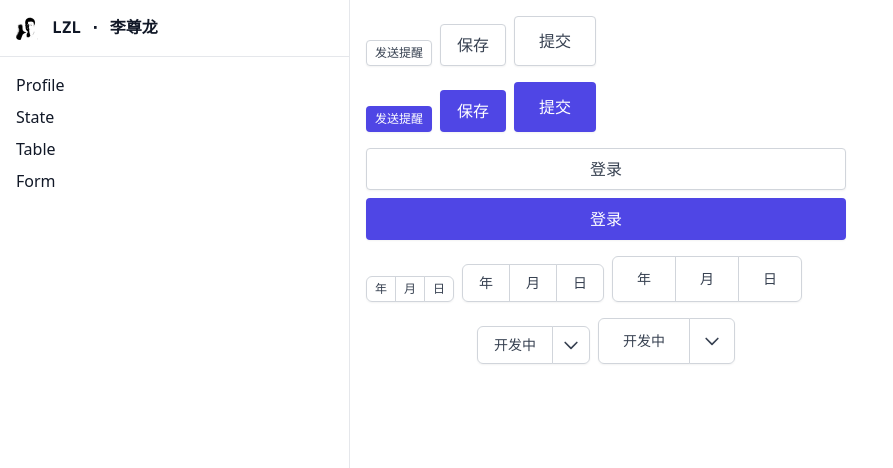
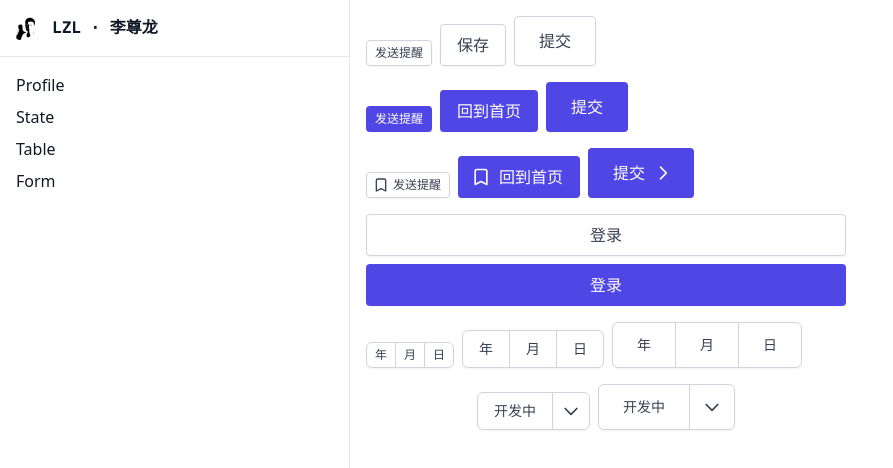
Before and after one commit to lzl/lzl.dev, a Next.js app: page /components in a window 1280 px wide. Shown: the top 468 px of the page, without its empty margins (0-893 px from the left). Built offline with nearby package versions, Linux system fonts and the light colour scheme; what @tailwindcss/typography would draw is missing.

Commit message:
button with icon

```diff
--- a/src/components/Button.js
+++ b/src/components/Button.js
@@ -1,4 +1,3 @@
-import { useState } from 'react'
 import clsx from 'clsx'
 import { Menu, Transition } from '@headlessui/react'
 
@@ -6,7 +5,9 @@ export function Button({
   children,
   variant = 'outline',
   size = 'md',
-  fullWidth = false,
+  isFullWidth = false,
+  leftIcon,
+  rightIcon,
 }) {
   return (
     <button
@@ -22,11 +23,31 @@ export function Button({
           'px-2 py-1 text-xs': size === 'sm',
           'px-4 py-2 text-base': size === 'md',
           'px-6 py-3 text-base': size === 'lg',
-          'block w-full justify-center': fullWidth,
+          'block w-full justify-center': isFullWidth,
         }
       )}
     >
+      {leftIcon && (
+        <span
+          className={clsx({
+            '-ml-0.5 mr-1 w-4 h-4': size === 'sm',
+            '-ml-1 mr-2 w-5 h-5': ['md', 'lg'].indexOf(size) > -1,
+          })}
+        >
+          {leftIcon}
+        </span>
+      )}
       {children}
+      {rightIcon && (
+        <span
+          className={clsx({
+            'ml-1 -mr-0.5 w-4 h-4': size === 'sm',
+            'ml-2 -mr-1 w-5 h-5': ['md', 'lg'].indexOf(size) > -1,
+          })}
+        >
+          {rightIcon}
+        </span>
+      )}
     </button>
   )
 }
--- /dev/null
+++ b/src/components/Icon.js
@@ -0,0 +1,35 @@
+export function HomeIcon() {
+  return (
+    <svg
+      xmlns="http://www.w3.org/2000/svg"
+      fill="none"
+      viewBox="0 0 24 24"
+      stroke="currentColor"
+    >
+      <path
+        strokeLinecap="round"
+        strokeLinejoin="round"
+        strokeWidth={2}
+        d="M5 5a2 2 0 012-2h10a2 2 0 012 2v16l-7-3.5L5 21V5z"
+      />
+    </svg>
+  )
+}
+
+export function ChevronRightIcon() {
+  return (
+    <svg
+      xmlns="http://www.w3.org/2000/svg"
+      fill="none"
+      viewBox="0 0 24 24"
+      stroke="currentColor"
+    >
+      <path
+        strokeLinecap="round"
+        strokeLinejoin="round"
+        strokeWidth={2}
+        d="M9 5l7 7-7 7"
+      />
+    </svg>
+  )
+}
--- a/src/pages/components.js
+++ b/src/pages/components.js
@@ -1,6 +1,7 @@
 import LeftRight from '@/components/LeftRight'
 import Menu, { profileMenu } from '@/components/Menu'
 import { Button, ButtonGroup } from '@/components/Button'
+import { ChevronRightIcon, HomeIcon } from '@/components/Icon'
 
 function Right() {
   return (
@@ -14,14 +15,25 @@ function Right() {
         <Button variant="solid" size="sm">
           发送提醒
         </Button>
-        <Button variant="solid">保存</Button>
+        <Button variant="solid">回到首页</Button>
         <Button variant="solid" size="lg">
           提交
         </Button>
       </div>
+      <div className="flex items-end space-x-2">
+        <Button size="sm" leftIcon={<HomeIcon />}>
+          发送提醒
+        </Button>
+        <Button variant="solid" leftIcon={<HomeIcon />}>
+          回到首页
+        </Button>
+        <Button variant="solid" size="lg" rightIcon={<ChevronRightIcon />}>
+          提交
+        </Button>
+      </div>
       <div className="space-y-2">
-        <Button fullWidth>登录</Button>
-        <Button variant="solid" fullWidth>
+        <Button isFullWidth>登录</Button>
+        <Button variant="solid" isFullWidth>
           登录
         </Button>
       </div>
```
